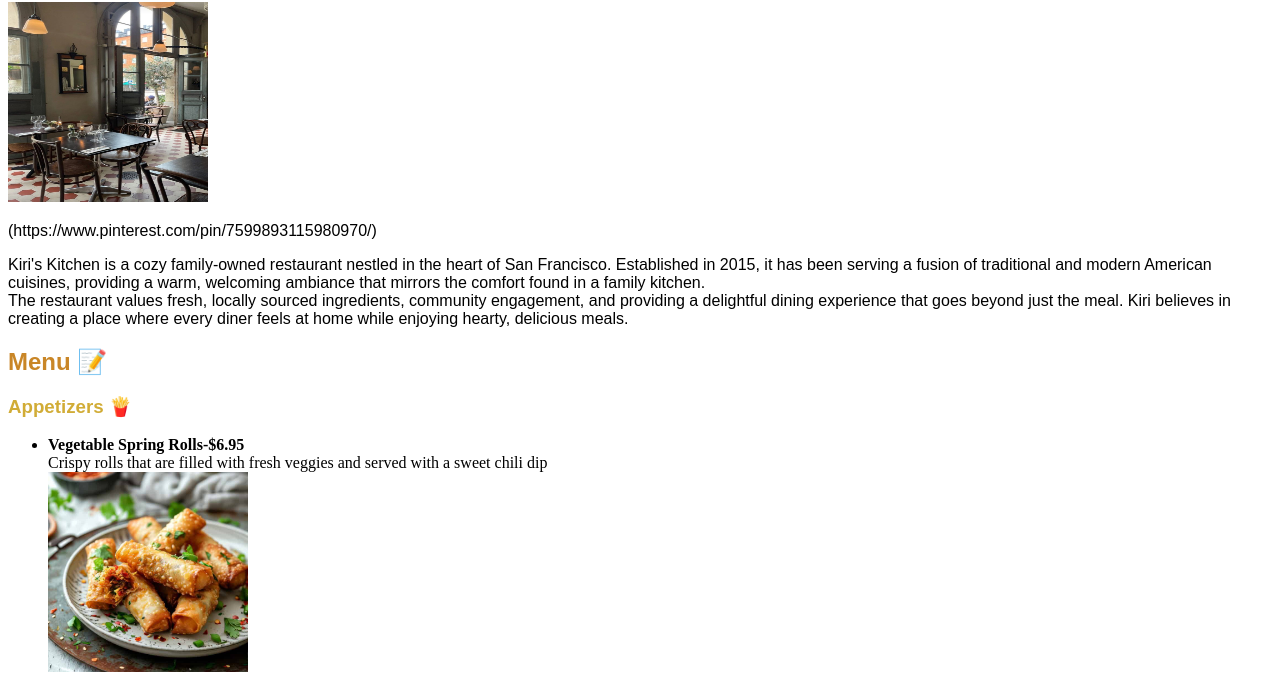
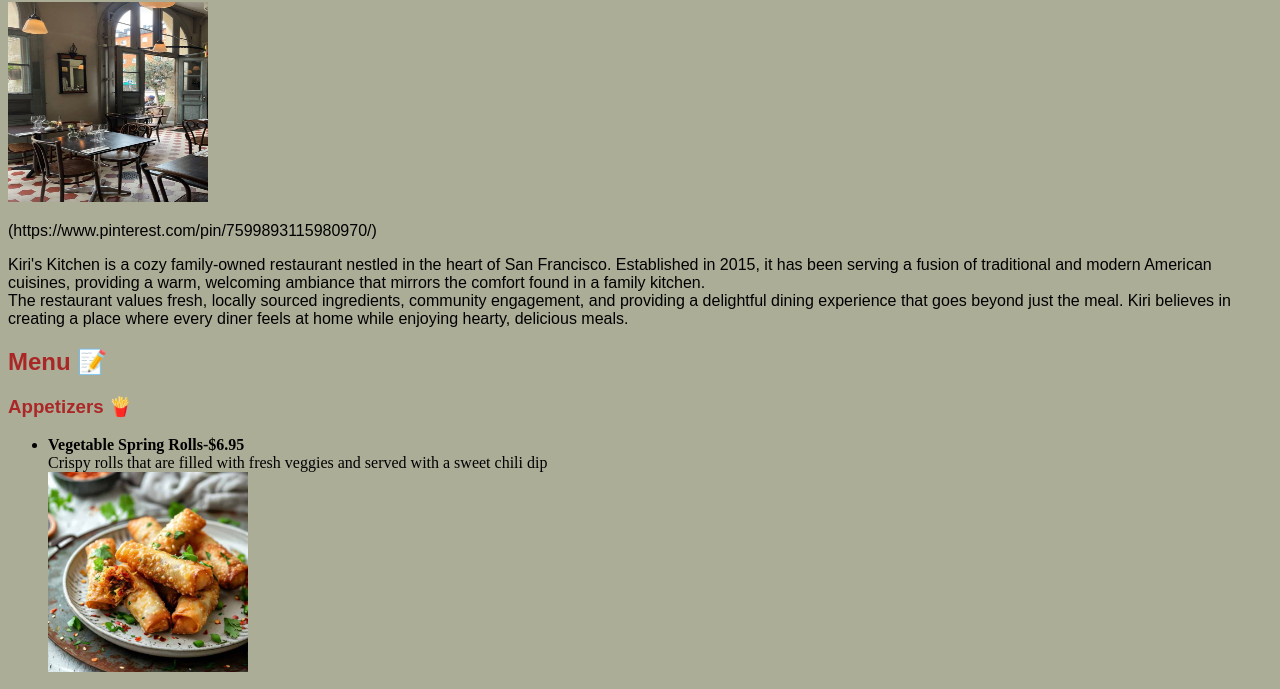
Before and after one commit to ArmaR23/lesson5_activity.html, a plain HTML site: page index.html in a window 1280 px wide. Shown: the part 105-794 px from the top of the page. Drawn offline with Linux system fonts and the light colour scheme.

Commit message:
Update style.css

```diff
--- a/style.css
+++ b/style.css
@@ -1,5 +1,5 @@
 body {
-  background:white;
+  background-color:#acad97;
 }
 p {
   color: black;
@@ -12,13 +12,13 @@ h1 {
 }
 
 h2{
-  color: #c98627;
+  color: #aa2727;
   font-weight: bold;
   font-family:fantasy;
 }
 
 h3{
-  color: #d1ac36;
+  color: #ab2727;
   font-weight: bold;
   font-family:fantasy;
 
```
